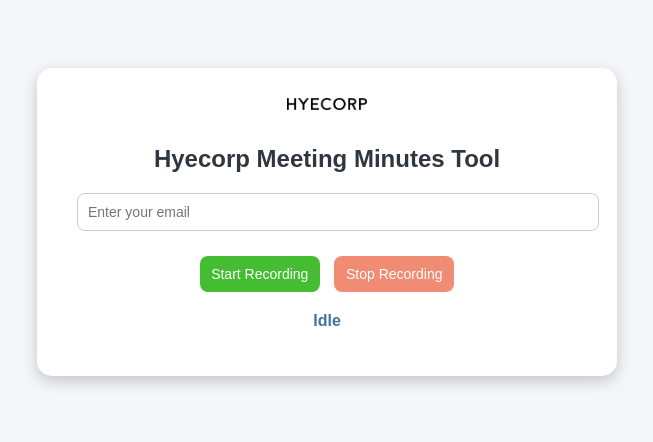
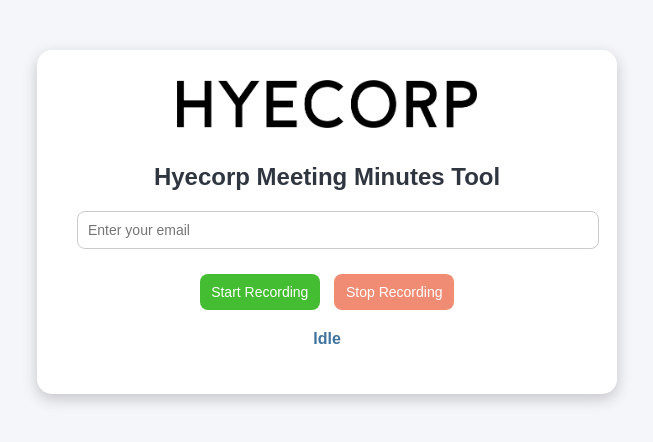
Before and after one commit to Hyecorp-Software/minutes-app, a plain HTML site: page index.html in a window 1280 px wide. Shown: the part 178-620 px from the top of the page, without its empty margins (313-966 px from the left). Drawn offline with Linux system fonts and the light colour scheme.

Commit message:
Update index.html
made logo bigger

```diff
--- a/index.html
+++ b/index.html
@@ -82,7 +82,7 @@
 
 <body>
   <div class="container">
-    <img src="logo.jpg" alt="Logo" style="width: 80px; margin-bottom: 15px;">
+    <img src="logo.jpg" alt="Logo" style="width: 300px; margin-bottom: 15px;">
     <h1>Hyecorp Meeting Minutes Tool</h1>
     <input type="email" id="email" placeholder="Enter your email"><br>
     <button id="startBtn">Start Recording</button>
```
